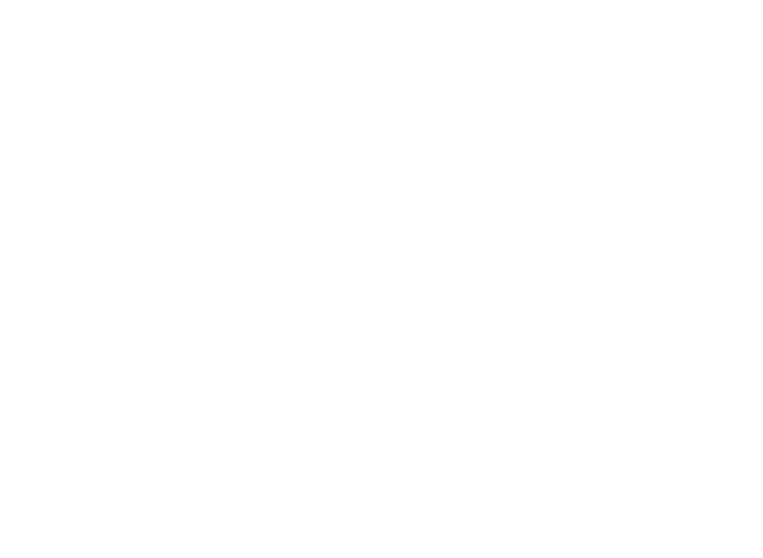
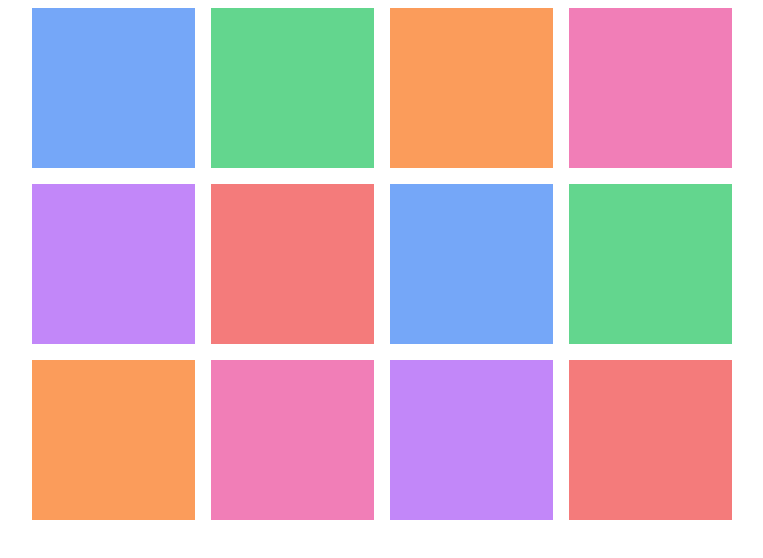
Before and after one commit to amShuri/memo-test, a website: page index.html in a window 1280 px wide. Shown: the whole page, without its empty margins (258-1021 px from the left). Drawn offline with nearby package versions, Linux system fonts and the light colour scheme.

Commit message:
Add functionality to create and display tiles

```diff
--- a/index.html
+++ b/index.html
@@ -7,7 +7,11 @@
     <link rel="stylesheet" href="style.css" />
     <title>Memo-test Game</title>
   </head>
-  <body>
+  <body class="p-2">
+    <div class="container">
+      <div id="gameboard" class="row gap-3"></div>
+    </div>
+
     <script src="main.js"></script>
   </body>
 </html>
--- a/main.js
+++ b/main.js
@@ -0,0 +1,19 @@
+const $gameboard = document.querySelector('#gameboard');
+
+function generateTiles() {
+  const pairOfTiles = 6;
+  const tileColors = ['blue', 'green', 'orange', 'pink', 'purple', 'red'];
+
+  for (let i = 0; i < pairOfTiles * 2; i += 1) {
+    const $tileWrapper = document.createElement('div');
+    const $tile = document.createElement('button');
+
+    $tileWrapper.classList.add('col', 'tile');
+    $tile.classList.add(tileColors[i % tileColors.length]);
+
+    $gameboard.appendChild($tileWrapper);
+    $tileWrapper.appendChild($tile);
+  }
+}
+
+generateTiles();
--- a/style.css
+++ b/style.css
@@ -0,0 +1,40 @@
+.container {
+  max-width: 700px;
+}
+
+.tile {
+  padding: 0;
+  height: 160px;
+  min-width: 150px;
+}
+
+.tile button {
+  border: 0;
+  width: 100%;
+  height: 100%;
+  opacity: 0.7;
+}
+
+.blue {
+  background-color: #3b82f6;
+}
+
+.green {
+  background-color: #22c55e;
+}
+
+.orange {
+  background-color: #f97316;
+}
+
+.pink {
+  background-color: #ec4899;
+}
+
+.purple {
+  background-color: #a855f7;
+}
+
+.red {
+  background-color: #ef4444;
+}
```
